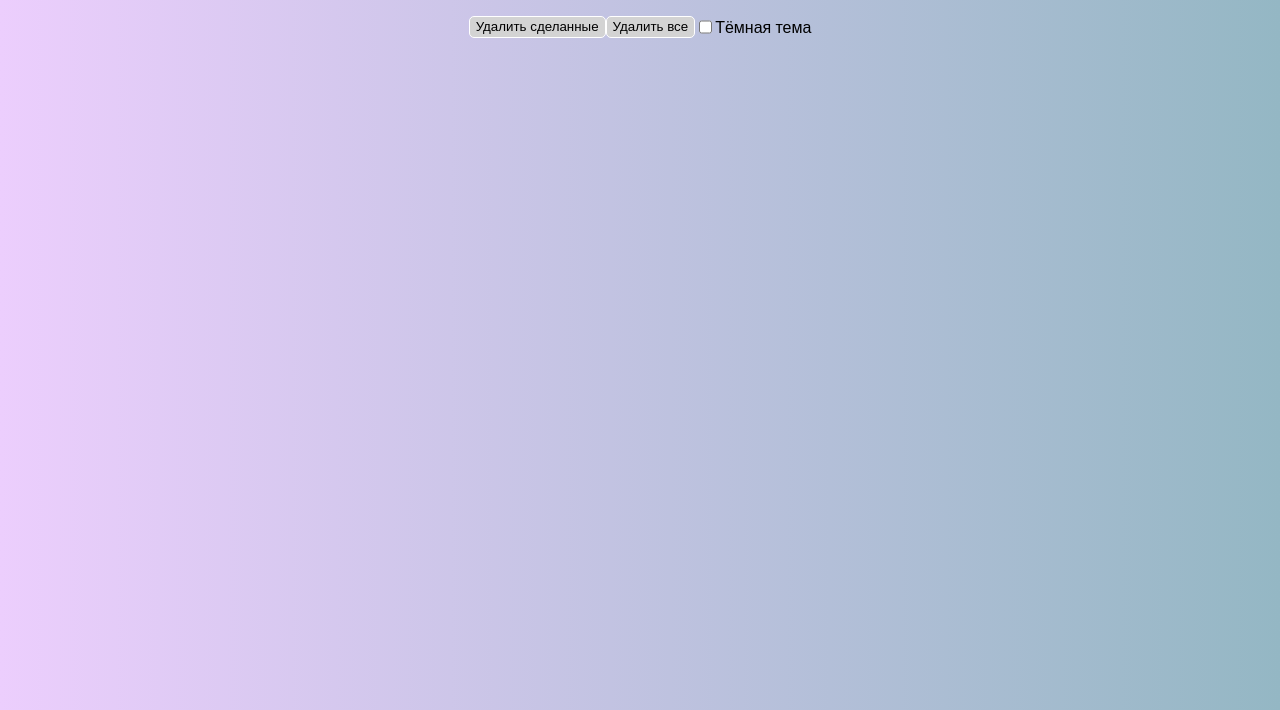
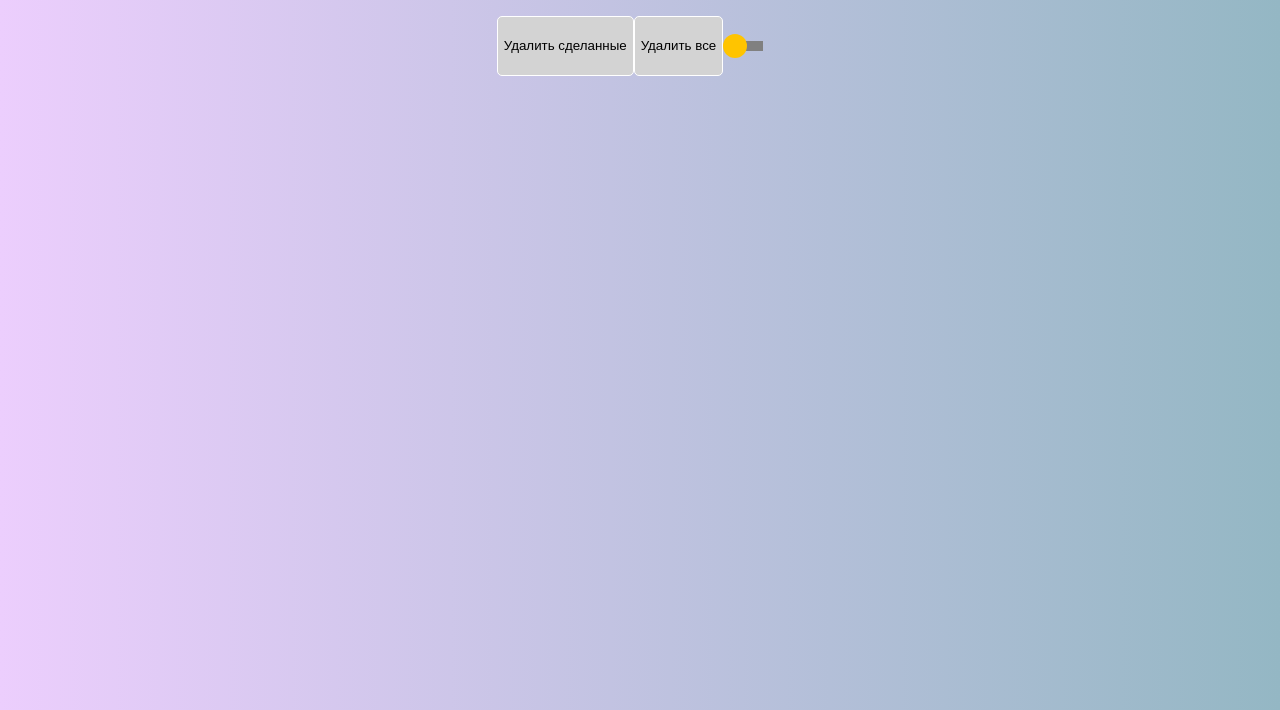
Before and after one commit to VagSer/ToDoList, a plain HTML site: page index.html in a window 1280 px wide. Shown: the part 90-800 px from the top of the page. Drawn offline with nearby package versions, Linux system fonts and the light colour scheme.

Commit message:
Сделал красивый переключатель

```diff
--- a/app.js
+++ b/app.js
@@ -2,11 +2,11 @@ const questList = document.getElementById('questList')
 const input = document.getElementById('input')
 const newQuest = document.getElementById('newQuest')
 const deleteAllDone = document.getElementById('deleteDone')
-const themeDark = document.getElementById('themeDark')
+const themeDark = document.querySelector('.themeDark__checkbox')
 
 themeDark.addEventListener('change', changeTheme, false)
 
-input.addEventListener('keydown', function(event){
+input.addEventListener('keydown', (event) => {
     if(event.key === "Enter")
     addNewQuest();
 })
@@ -17,13 +17,13 @@ function addNewQuest(){
         const divChild = document.createElement('div')
         const deleteButton = document.createElement('button')
         divParent.className = 'quest'
-        divParent.innerHTML = '<div>'+input.value+'</div>'
+        divParent.innerHTML = `<div>${input.value}</div>`
         deleteButton.className = 'deleteButton'
         deleteButton.innerHTML = 'Убрать'
-        deleteButton.addEventListener('click', function(){
+        deleteButton.addEventListener('click', () => {
             divParent.remove()
         })
-        divParent.addEventListener('click', function(){
+        divParent.addEventListener('click', () => {
             if (divParent.classList.contains('done')) {
                 divParent.classList.remove('done')
             } else (divParent.classList.add('done'))
--- a/index.html
+++ b/index.html
@@ -20,7 +20,10 @@
     <footer>
         <button id='deleteDone' onclick='deleteDone()'>Удалить сделанные</button>
         <button id='deleteAll' onclick='deleteAll()'>Удалить все</button>
-        <input id='themeDark' type="checkbox">Тёмная тема
+        <label class='themeDark'>
+            <input class='themeDark__checkbox' type="checkbox">
+            <div class="themeDark__icon"></div>
+        </label>
     </footer>
     <script src="app.js"></script>
 </body>
--- a/style.css
+++ b/style.css
@@ -136,3 +136,48 @@ footer {
     background-color: darkgreen;
     box-shadow: 0 0 5px darkgreen;
 }
+
+.themeDark{
+    position: relative;
+    width: 60px;
+    height: 60px;
+    cursor: pointer;
+    display: flex;
+    justify-content: center;
+    align-items: center;
+}
+
+.themeDark:before{
+    content: '';
+    position: absolute;
+    width: 20px;
+    height: 10px;
+    background-color: grey;
+}
+
+.themeDark__checkbox {
+    position: absolute;
+    appearance : none;
+}
+
+.themeDark__icon {
+    position: absolute;
+    left: 0;
+    width: 1.5rem;
+    height: 1.5rem;
+    background-color: rgb(255, 196, 0);
+    border-radius: 50%;
+    transition: 0.5s;
+}
+
+.themeDark__icon:before {
+    content: '';
+    position: absolute;
+    width: 10px;
+    height: 100%;
+}
+
+.themeDark__checkbox:checked ~ .themeDark__icon{
+    left: 35px;
+    background-color: rgb(4, 0, 255);
+}
```
